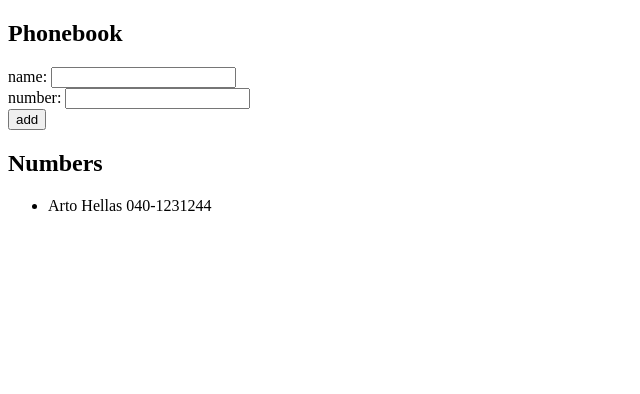
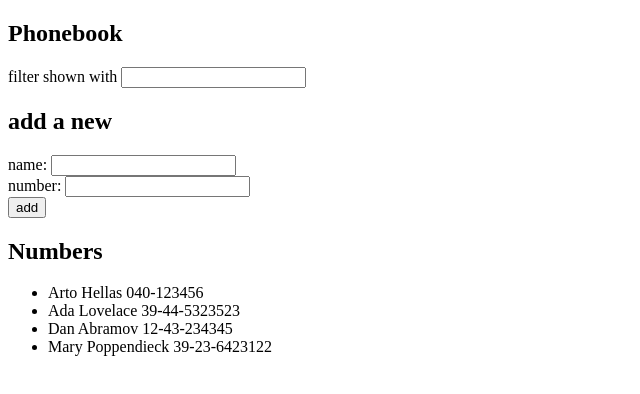
Before and after one commit to arikankainen/full-stack-open-2020, a React (Create React App) app in the folder osa2/puhelinluettelo/: page / in a window 1280 px wide. Shown: the top 394 px of the page, without its empty margins (0-640 px from the left). Built offline with nearby package versions, Linux system fonts and the light colour scheme.

Commit message:
2.9: puhelinluettelo step4

```diff
--- a/osa2/puhelinluettelo/src/App.js
+++ b/osa2/puhelinluettelo/src/App.js
@@ -1,9 +1,17 @@
 import React, { useState } from 'react'
 
 const App = () => {
-  const [ persons, setPersons] = useState([{ name: 'Arto Hellas', number: '040-1231244' }])
-  const [ newName, setNewName ] = useState('')
-  const [ newNumber, setNewNumber ] = useState('')
+  const [persons, setPersons] = useState([
+    { name: 'Arto Hellas', number: '040-123456' },
+    { name: 'Ada Lovelace', number: '39-44-5323523' },
+    { name: 'Dan Abramov', number: '12-43-234345' },
+    { name: 'Mary Poppendieck', number: '39-23-6423122' }
+  ])
+
+  const [newName, setNewName] = useState('')
+  const [newNumber, setNewNumber] = useState('')
+  const [filter, setFilter] = useState('')
+  const [showAll, setShowAll] = useState(true)
 
   const handleNewName = (event) => {
     setNewName(event.target.value)
@@ -12,6 +20,17 @@ const App = () => {
   const handleNewNumber = (event) => {
     setNewNumber(event.target.value)
   }
+
+  const handleFilter = (event) => {
+    setShowAll(
+      (event.target.value.length > 0) ? false : true
+    )
+    setFilter(event.target.value)
+  }
+
+  const personsToShow = showAll
+    ? persons
+    : persons.filter(person => person.name.toUpperCase().includes(filter.toUpperCase()))
 
   const addPerson = (event) => {
     event.preventDefault()
@@ -37,6 +56,8 @@ const App = () => {
   return (
     <div>
       <h2>Phonebook</h2>
+      <div>filter shown with <input value={filter} onChange={handleFilter} /></div>
+      <h2>add a new</h2>
       <form onSubmit={addPerson}>
         <div>name: <input value={newName} onChange={handleNewName} /></div>
         <div>number: <input value={newNumber} onChange={handleNewNumber} /></div>
@@ -44,7 +65,7 @@ const App = () => {
       </form>
       <h2>Numbers</h2>
       <ul>
-        {persons.map((person) => <li key={person.name}>{person.name} {person.number}</li>)}
+        {personsToShow.map((person) => <li key={person.name}>{person.name} {person.number}</li>)}
       </ul>
     </div>
   )
```
